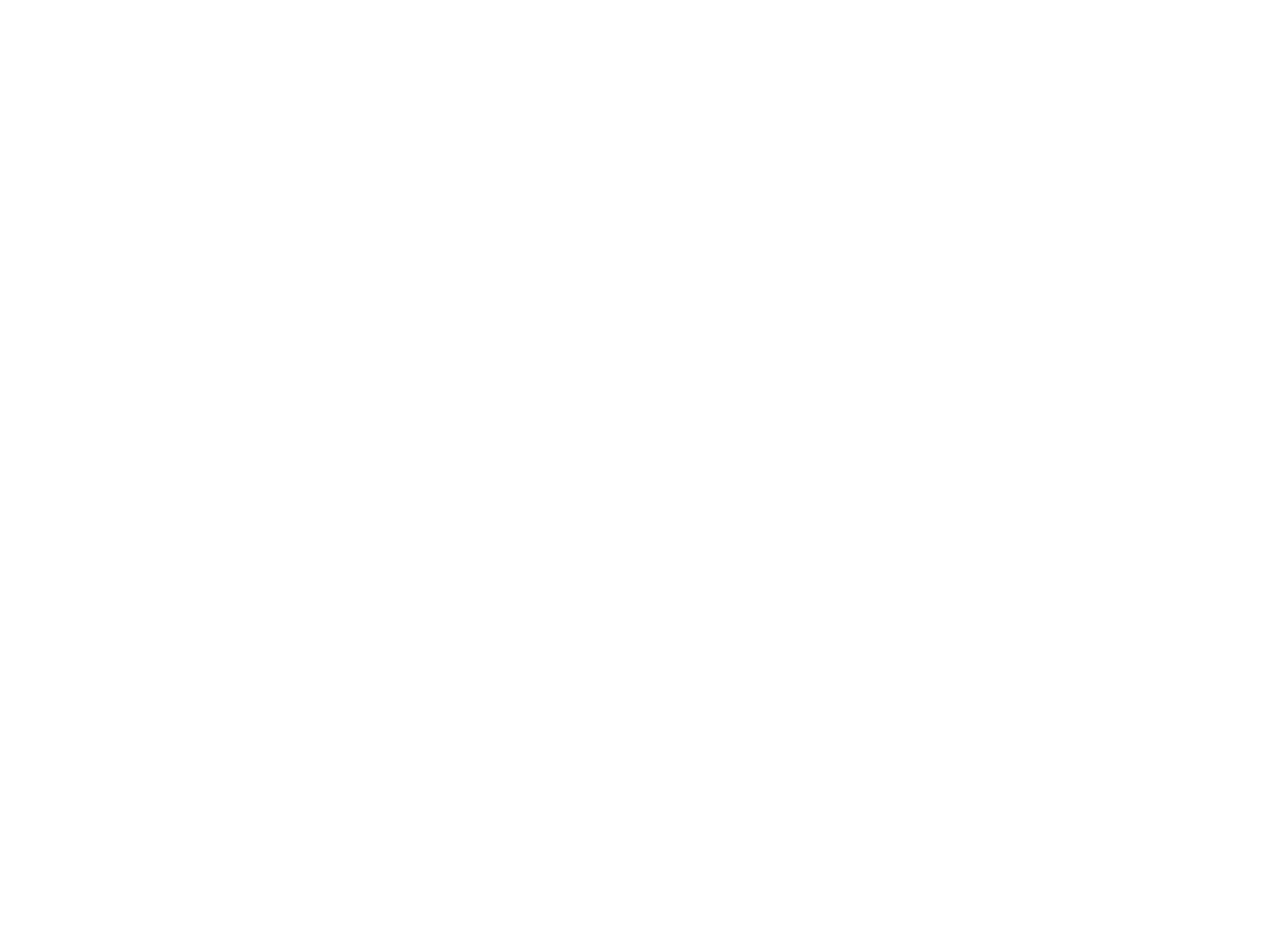
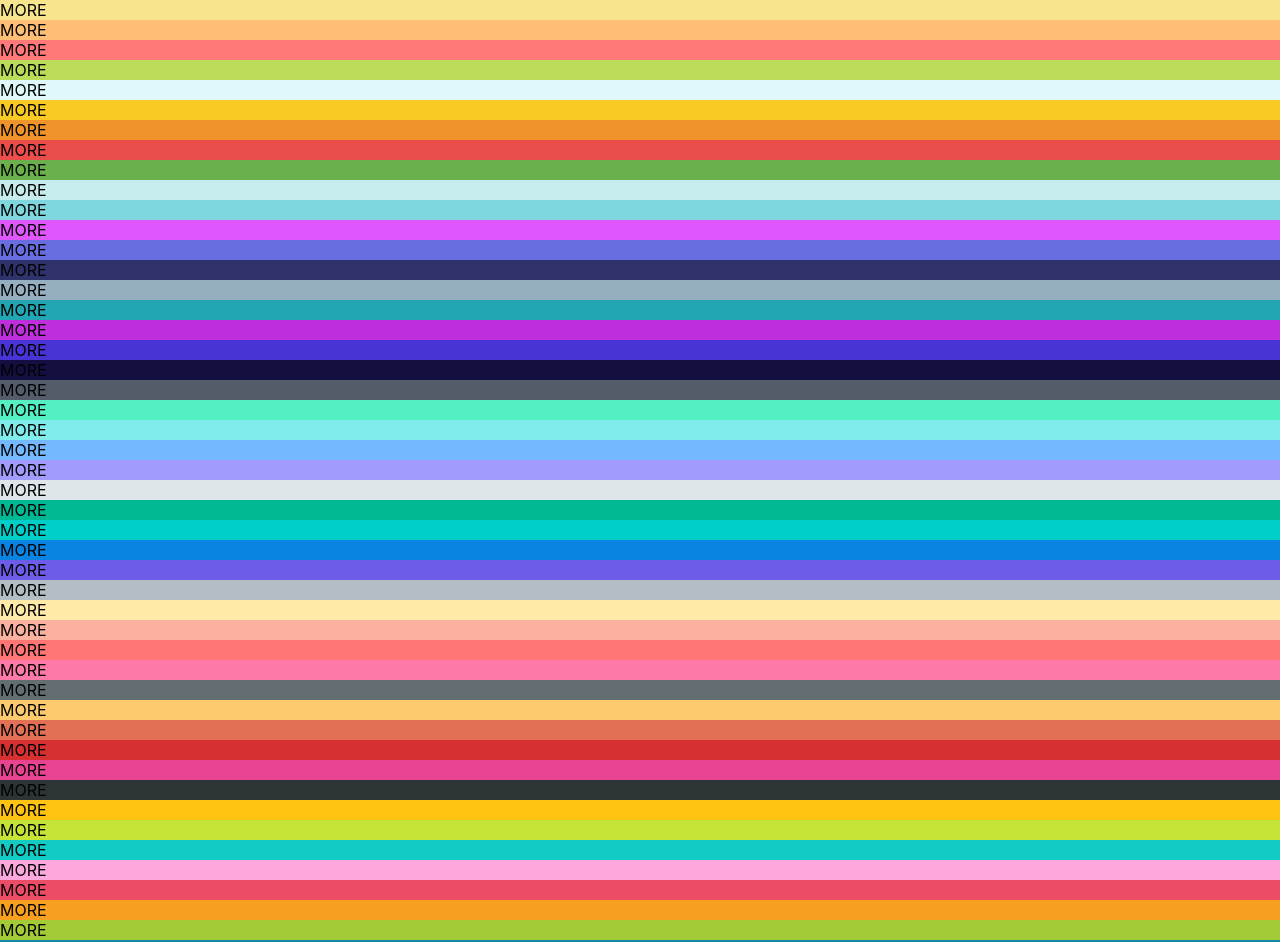
Before and after one commit to Gregkur/Shadr, a React (Create React App) app: page / in a window 1280 px wide. Shown: the top 942 px of the page. Before the commit the page ends 800 px from the top, so only its background shows below. Built offline with nearby package versions, Linux system fonts and the light colour scheme.

Commit message:
added colorbox component and linked background colors

```diff
--- a/src/App.js
+++ b/src/App.js
@@ -6,6 +6,9 @@ function App() {
   return (
     <div className="App">
       <Palette {...seedColors[4]} />
+      <Palette {...seedColors[3]} />
+      <Palette {...seedColors[2]} />
+      <Palette {...seedColors[1]} />
     </div>
   );
 }
--- /dev/null
+++ b/src/components/ColorBox.js
@@ -0,0 +1,14 @@
+import React, { Component } from "react";
+
+export default class ColorBox extends Component {
+  render() {
+    return (
+      <div
+        className="ColorBox"
+        style={{ background: this.props.background.color }}
+      >
+        <span>MORE</span>
+      </div>
+    );
+  }
+}
--- a/src/components/Palette.js
+++ b/src/components/Palette.js
@@ -1,10 +1,14 @@
 import React, { Component } from "react";
+import ColorBox from "./ColorBox";
 
 export default class Palette extends Component {
   render() {
+    const colorBoxes = this.props.colors.map((color) => (
+      <ColorBox background={color} />
+    ));
     return (
       <div className="Palette">
-        <div className="Palette-colors"></div>
+        <div className="Palette-colors">{colorBoxes}</div>
       </div>
     );
   }
```
Also changed, not shown: 1 other file (tests, documents, lock files or other folders).
